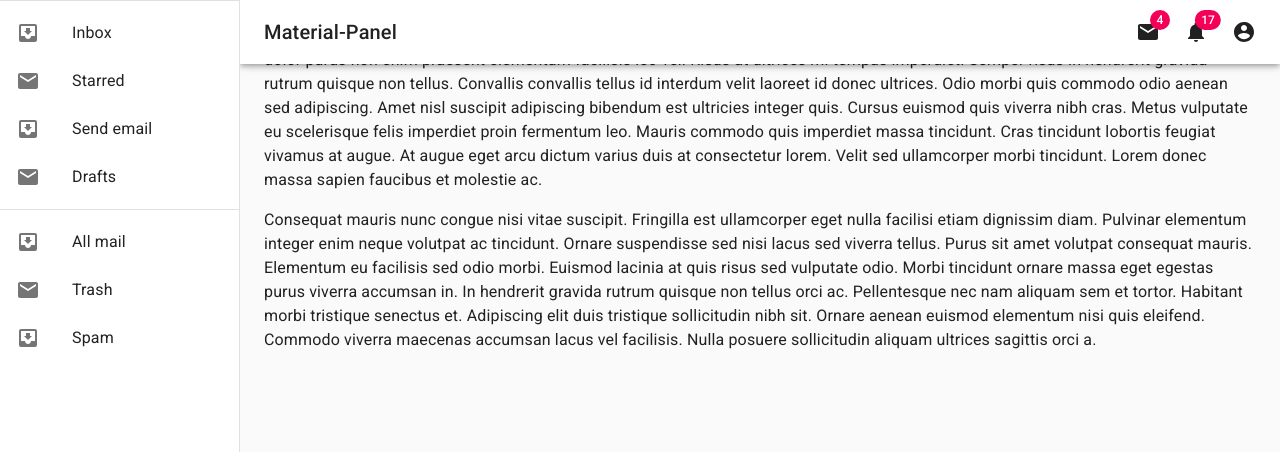
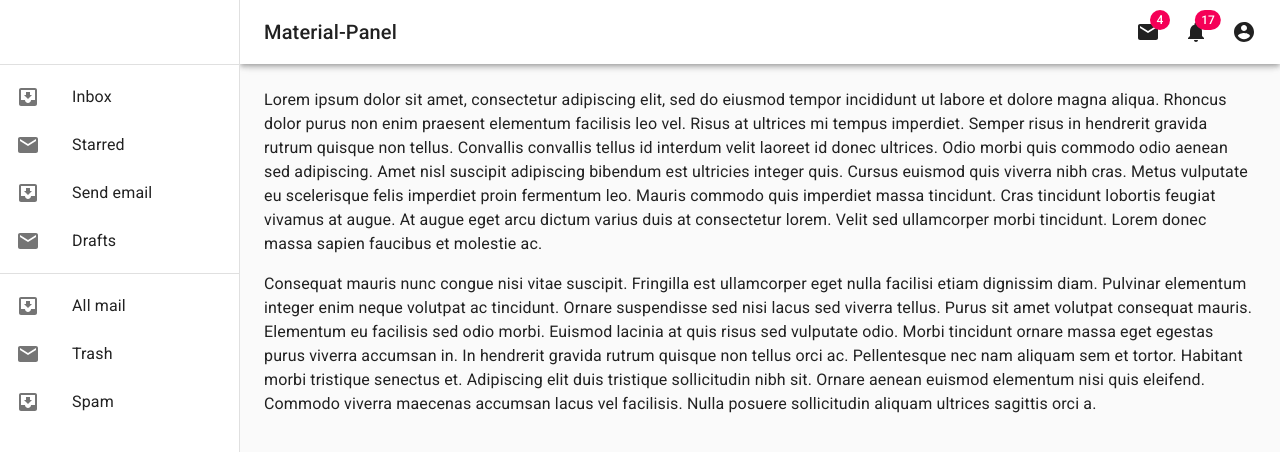
Before and after one commit to nikandlv/material-ui-panel, a React (Create React App) app: page / in a window 1280 px wide. Shown: the top 452 px of the page. Built offline with nearby package versions, Linux system fonts and the light colour scheme.

Commit message:
Added toolbar padding to the content

```diff
--- a/src/layouts/Drawer.jsx
+++ b/src/layouts/Drawer.jsx
@@ -25,6 +25,7 @@ const useStyles = makeStyles(theme => ({
       flexShrink: 0,
     },
   },
+  toolbar: theme.mixins.toolbar,
   drawerPaper: {
     width: drawerWidth,
   },
```
